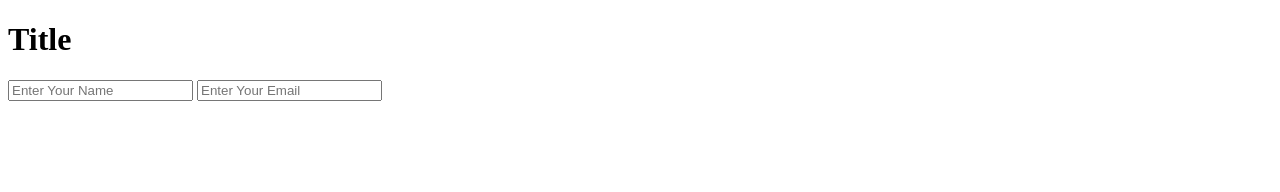
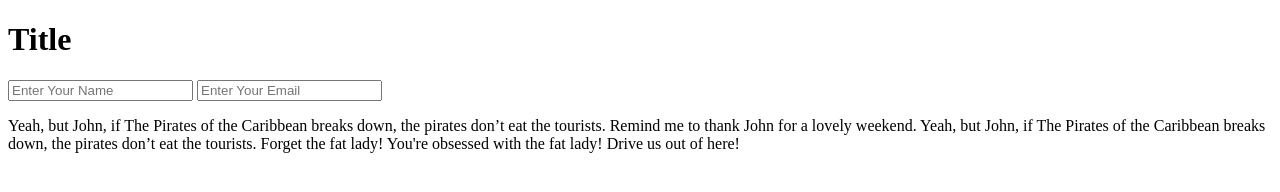
Before and after one commit to Jeyamal/new, a plain HTML site: page home.html in a window 1280 px wide. Drawn offline with Linux system fonts and the light colour scheme.

Commit message:
updated lorem ipsum

```diff
--- a/home.html
+++ b/home.html
@@ -12,5 +12,6 @@
         <input type="text" placeholder="Enter Your Name">
         <input type="email" placeholder="Enter Your Email">
     </form>
+    <p>Yeah, but John, if The Pirates of the Caribbean breaks down, the pirates don’t eat the tourists. Remind me to thank John for a lovely weekend. Yeah, but John, if The Pirates of the Caribbean breaks down, the pirates don’t eat the tourists. Forget the fat lady! You're obsessed with the fat lady! Drive us out of here!</p>
 </body>
 </html>
```
